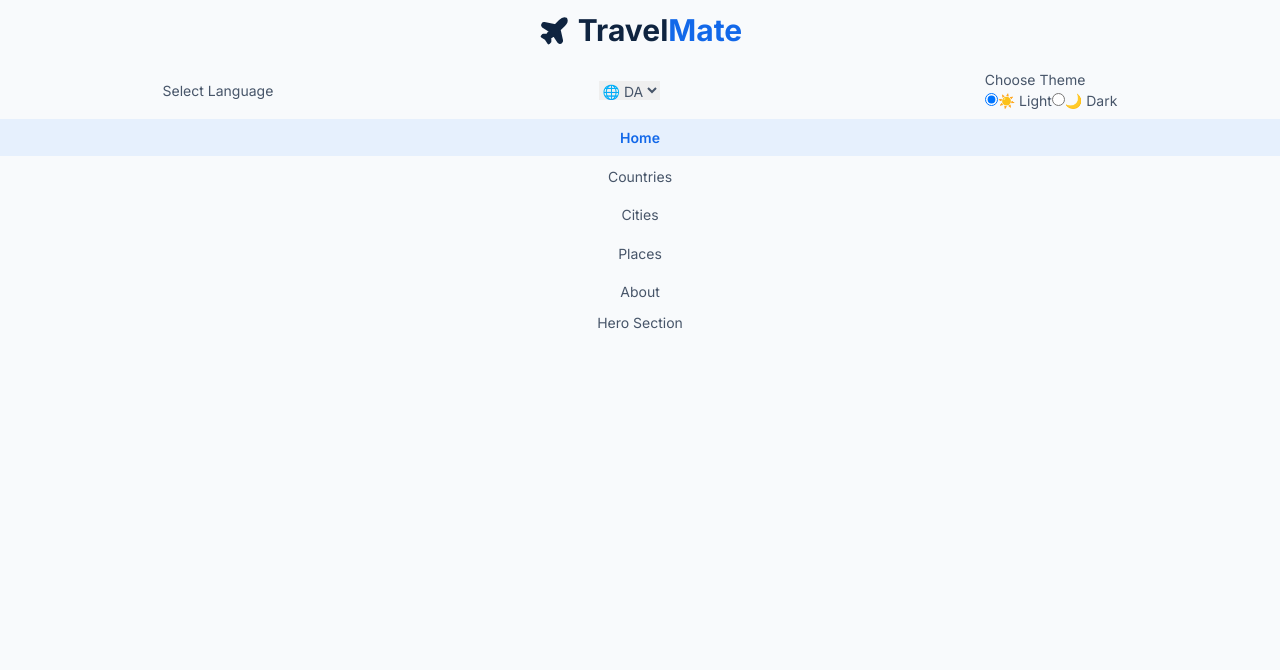
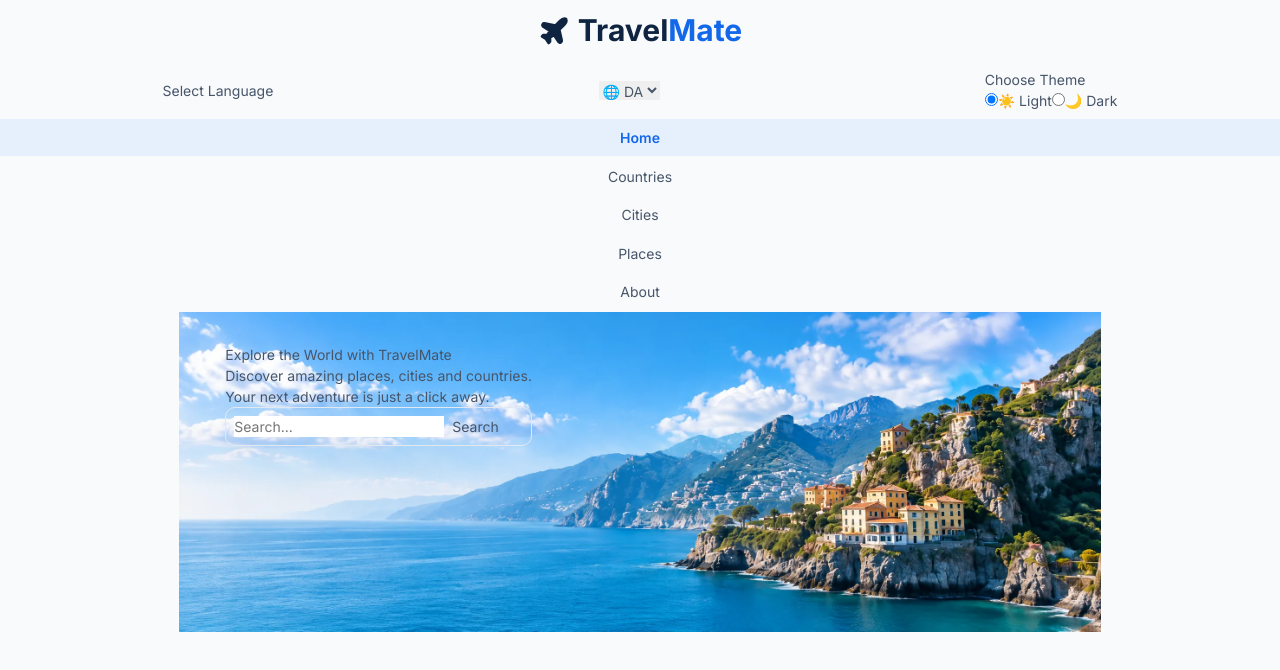
Before and after one commit to JLHammer/travel-mate, a React (Vite) app: page / in a window 1280 px wide. Shown: the top 670 px of the page. Built offline with nearby package versions, Linux system fonts and the light colour scheme.

Commit message:
feat: build hero section with image and search bar

```diff
--- a/src/components/sections/HeroSection.tsx
+++ b/src/components/sections/HeroSection.tsx
@@ -1,7 +1,49 @@
+import styled from "styled-components";
+import heroImage from "../../assets/hero.webp";
+import { SearchBar } from "../ui/SearchBar";
+
+const HeroSectionStyled = styled.section`
+  display: flex;
+  flex-direction: column;
+  align-items: center;
+  position: relative;
+`;
+
+const HeroImageWrapper = styled.div`
+  width: 100%;
+  height: 40vh;
+  overflow: hidden;
+`;
+
+const HeroImage = styled.img`
+  width: 100%;
+  height: 100%;
+  object-fit: cover;
+  object-position: 85% center;
+`;
+
+const HeroContentWrapper = styled.div`
+  display: flex;
+  flex-direction: column;
+  align-items: start;
+  text-align: left;
+  position: absolute;
+  top: 10%;
+  left: 5%;
+`;
+
 export const HeroSection = () => {
   return (
-    <section>
-      <h1>Hero Section</h1>
-    </section>
+    <HeroSectionStyled>
+      <HeroContentWrapper>
+        <h1>Explore the World with TravelMate</h1>
+        <p>Discover amazing places, cities and countries.</p>
+        <p>Your next adventure is just a click away.</p>
+        <SearchBar />
+      </HeroContentWrapper>
+      <HeroImageWrapper>
+        <HeroImage src={heroImage} alt="" />
+      </HeroImageWrapper>
+    </HeroSectionStyled>
   );
 };
--- /dev/null
+++ b/src/components/ui/SearchBar.tsx
@@ -0,0 +1,21 @@
+import styled from "styled-components";
+
+const SearchBarStyled = styled.form`
+  display: flex;
+  align-items: center;
+  gap: ${({ theme }) => theme.spacing.xs};
+  width: 100%;
+  max-width: 400px;
+  padding: ${({ theme }) => theme.spacing.xs};
+  border: 1px solid ${({ theme }) => theme.colors.border};
+  border-radius: ${({ theme }) => theme.radii.m};
+`;
+
+export const SearchBar = () => {
+  return (
+    <SearchBarStyled>
+      <input type="text" placeholder="Search..." />
+      <button type="submit">Search</button>
+    </SearchBarStyled>
+  );
+};
```
Also changed, not shown: src/assets/hero.webp (added).
